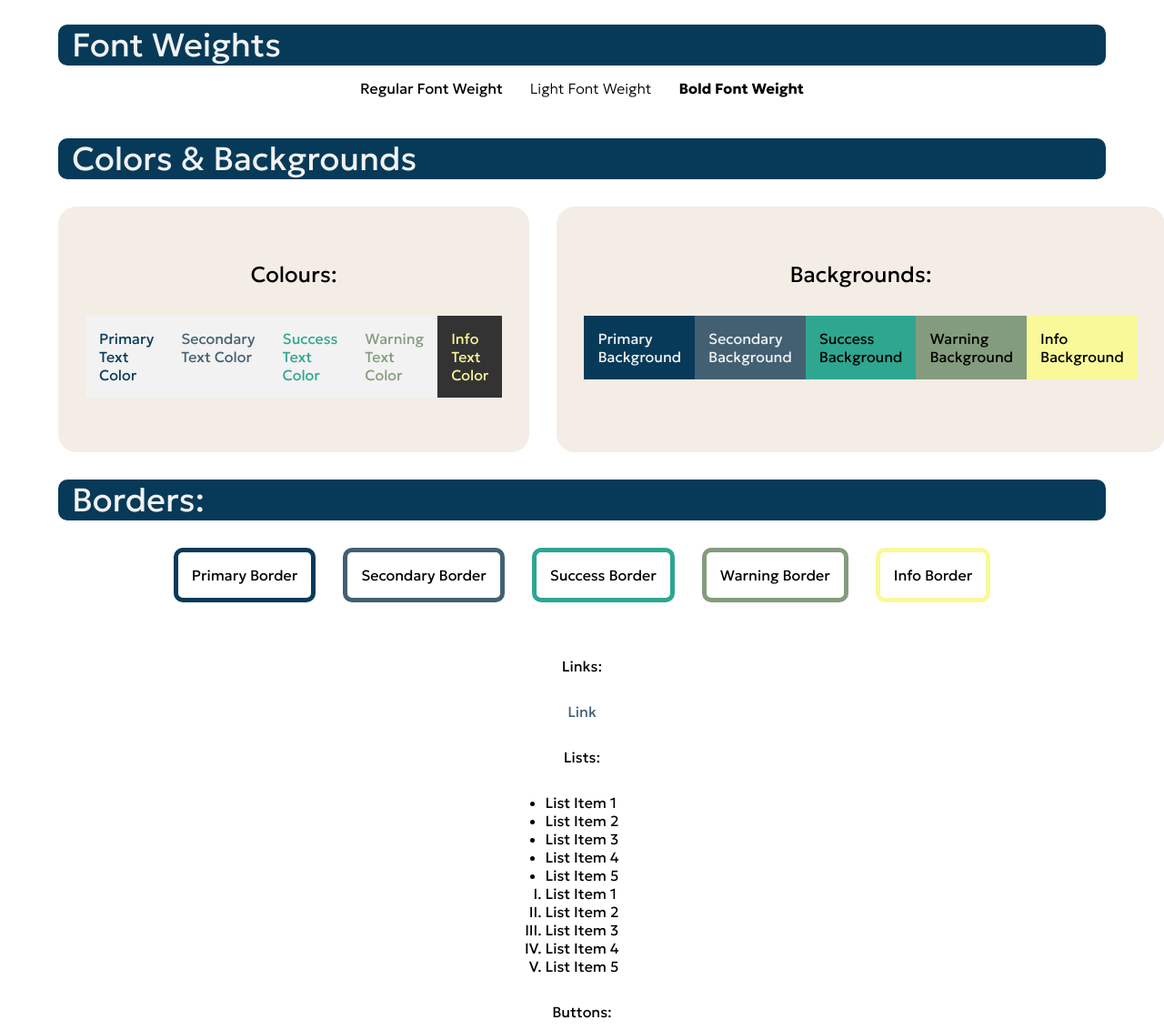
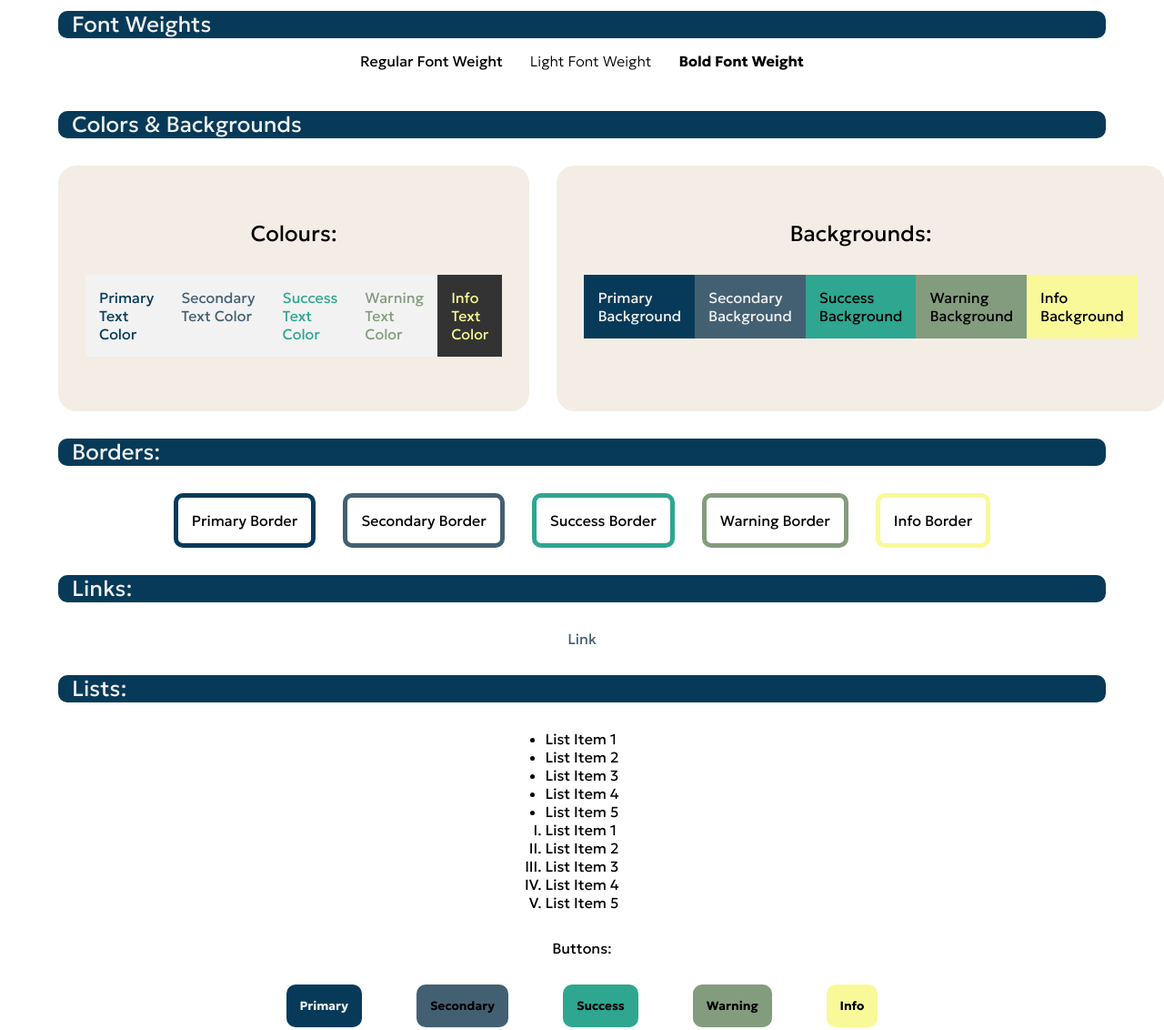
Before and after one commit to DavGifford/CSS-Frameworks, a website: page index.html in a window 1280 px wide. Shown: the part 309-1441 px from the top of the page at 91% size. Drawn offline with Linux system fonts and the light colour scheme.

Commit message:
fix headings

```diff
--- a/css/index.css
+++ b/css/index.css
@@ -292,6 +292,10 @@ input[type=text]:focus {
   color: #f2f2f2;
 }
 
+table {
+  border-collapse: collapse;
+}
+
 tr:nth-child(even) {
   background-color: #436073;
   color: #f2f2f2;
--- a/index.html
+++ b/index.html
@@ -9,7 +9,7 @@
 	<body>
 		<div class="container">
 			<!-- Text Elements -->
-			<h2 class="fs-xl text-white bg-primary pl-1 br">Headings</h2>
+			<h2 class="fs-lg text-white bg-primary pl-1 br">Headings</h2>
 			<h1 class="fs-xxxl justify-center">Heading Level 1</h1>
 			<h2 class="fs-xxl justify-center">Heading Level 2</h2>
 			<h3 class="fs-xl justify-center">Heading Level 3</h3>
@@ -17,14 +17,14 @@
 			<h5 class="fs-md justify-center">Heading level 5</h5>
 			<h6 class="fs-sm justify-center mb-1">Heading Level 6</h6>
 
-			<h2 class="fs-xl text-white bg-primary pl-1 br">Font Weights</h2>
+			<h2 class="fs-lg text-white bg-primary pl-1 br">Font Weights</h2>
 			<div class="mb-1 justify-center">
 				<span class="fs-md fw-r p-1">Regular Font Weight</span>
 				<span class="fs-md fw-l p-1">Light Font Weight</span>
 				<span class="fs-md fw-b p-1">Bold Font Weight</span>
 			</div>
 
-			<h2 class="fs-xl text-white bg-primary pl-1 mb-1 br">
+			<h2 class="fs-lg text-white bg-primary pl-1 mb-1 br">
 				Colors & Backgrounds
 			</h2>
 			<div class="flex">
@@ -67,7 +67,7 @@
 			</div>
 
 			<!-- Borders -->
-			<h2 class="fs-xl text-white bg-primary pl-1 mb-1 mt-1 br">
+			<h2 class="fs-lg text-white bg-primary pl-1 mb-1 mt-1 br">
 				Borders:
 			</h2>
 			<div class="mb-1 justify-center">
@@ -79,13 +79,17 @@
 			</div>
 
 			<!-- Links -->
-			<h3 class="justify-center p-2">Links:</h3>
+			<h3 class="fs-lg text-white bg-primary pl-1 mb-1 mt-1 br">
+				Links:
+			</h3>
 			<div>
 				<a class="link justify-center" href="#">Link</a>
 			</div>
 
 			<!-- Lists -->
-			<h3 class="justify-center p-2">Lists:</h3>
+			<h2 class="fs-lg text-white bg-primary pl-1 mb-1 mt-1 br">
+				Lists:
+			</h2>
 			<div class="justify-center">
 				<ul>
 					<li>List Item 1</li>
```
